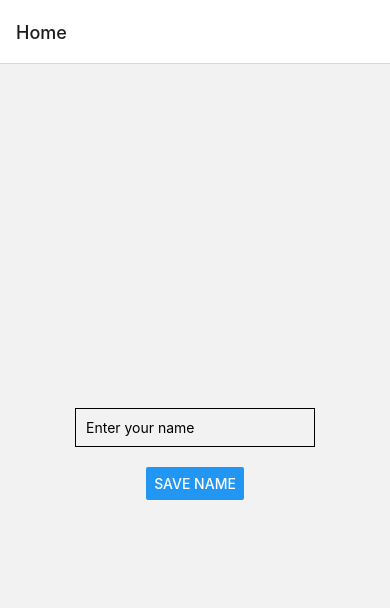
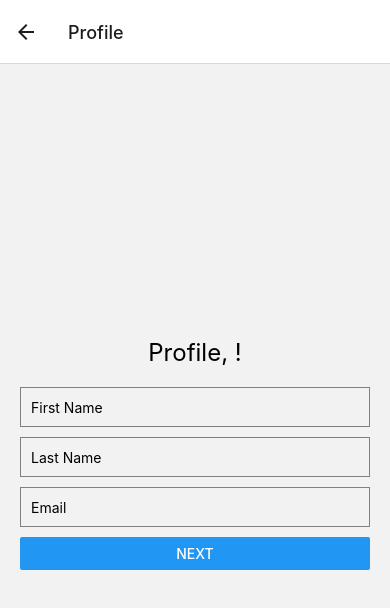
Before and after one commit to gasper94/DocMe-Canvas, a React Native app: screen /Profile in a window 390 px wide. Before the commit this address had no page. Shown: the top 608 px of the page. Built offline with nearby package versions, Linux system fonts and the light colour scheme.

Commit message:
creating initial multi-step form for user information

```diff
--- a/App.js
+++ b/App.js
@@ -7,6 +7,8 @@ import { NameProvider } from './NameContext';
 // Custom components
 import HomeScreen from './components/pages/HomeScreen/HomeScreen';
 import DetailsScreen from './components/pages/DetailsScreen/DetailsScreen';
+import FoodInTake from './components/pages/FoodInTake/FoodInTake';
+import Profile from './components/pages/Profile/Profile';
 
 // Stack Navigator
 const Stack = createStackNavigator();
@@ -17,6 +19,8 @@ const App = () => (
       <Stack.Navigator>
         <Stack.Screen name="Home" component={HomeScreen} />
         <Stack.Screen name="Details" component={DetailsScreen} />
+        <Stack.Screen name="FoodInTake" component={FoodInTake} />
+        <Stack.Screen name="Profile" component={Profile} />
       </Stack.Navigator>
     </NavigationContainer>
   </NameProvider>
--- /dev/null
+++ b/components/pages/FoodInTake/FoodInTake.js
@@ -0,0 +1,51 @@
+import React from 'react';
+import { View, Button, Text, StyleSheet } from 'react-native';
+import Svg, { Path, Circle, Rect } from 'react-native-svg';
+
+const BodySvg = () => {
+  return (
+    <Svg width="200" height="400" viewBox="0 0 200 400" style={styles.bodySvg}>
+      {/* Head */}
+      <Circle cx="100" cy="80" r="40" fill="yellow" />
+
+      {/* Body */}
+      <Rect x="80" y="120" width="40" height="160" fill="blue" />
+
+      {/* Arms */}
+      <Rect x="40" y="120" width="40" height="160" fill="blue" />
+      <Rect x="120" y="120" width="40" height="160" fill="blue" />
+
+      {/* Legs */}
+      <Rect x="80" y="280" width="40" height="120" fill="blue" />
+      <Rect x="120" y="280" width="40" height="120" fill="blue" />
+    </Svg>
+  );
+};
+
+const FoodInTake = () => {
+  const name = "John"; // Replace with the actual name
+
+  return (
+    <View style={{ flex: 1, alignItems: 'center', justifyContent: 'center' }}>
+      <Text>Hello, {name}!</Text>
+      <BodySvg />
+      <View style={{ marginTop: 20 }}>
+        <Button title="Button 1" onPress={() => console.log('Button 1 pressed')} />
+      </View>
+      <View style={{ marginTop: 10 }}>
+        <Button title="Button 2" onPress={() => console.log('Button 2 pressed')} />
+      </View>
+      <View style={{ marginTop: 10 }}>
+        <Button title="Button 3" onPress={() => console.log('Button 3 pressed')} />
+      </View>
+    </View>
+  );
+};
+
+const styles = StyleSheet.create({
+  bodySvg: {
+    marginBottom: 20,
+  },
+});
+
+export default FoodInTake;
--- a/components/pages/HomeScreen/HomeScreen.js
+++ b/components/pages/HomeScreen/HomeScreen.js
@@ -28,6 +28,14 @@ const HomeScreen = ({ navigation }) => {
             onPress={() => navigation.navigate('Details')}
             />
         )}
+        <Button
+            title="Food In Take"
+            onPress={() => navigation.navigate('FoodInTake')}
+        />
+        <Button
+            title="Profile"
+            onPress={() => navigation.navigate('Profile')}
+        />
     </View>
   );
 };
--- /dev/null
+++ b/components/pages/Profile/Profile.js
@@ -0,0 +1,163 @@
+import React, { useContext, useState } from 'react';
+import { View, Button, Text, TextInput, StyleSheet } from 'react-native';
+import { NameContext } from '../../../NameContext';
+
+const Profile = () => {
+  const { name } = useContext(NameContext);
+  const [step, setStep] = useState(1);
+  const [firstName, setFirstName] = useState('');
+  const [lastName, setLastName] = useState('');
+  const [email, setEmail] = useState('');
+  const [physicalActivity, setPhysicalActivity] = useState('');
+  const [aerobicExercise, setAerobicExercise] = useState('');
+  const [strengthTraining, setStrengthTraining] = useState('');
+  const [flexibilityTraining, setFlexibilityTraining] = useState('');
+  const [balanceExercises, setBalanceExercises] = useState('');
+  const [hiit, setHIIT] = useState('');
+  const [lowImpactActivities, setLowImpactActivities] = useState('');
+  const [sportsActivities, setSportsActivities] = useState('');
+
+  const handleNextStep = () => {
+    setStep(step + 1);
+  };
+
+  const handlePreviousStep = () => {
+    setStep(step - 1);
+  };
+
+  const handleSubmit = () => {
+    // Perform form validation and save user information
+    console.log('First Name:', firstName);
+    console.log('Last Name:', lastName);
+    console.log('Email:', email);
+    console.log('Physical Activity:', physicalActivity);
+    console.log('Aerobic Exercise:', aerobicExercise);
+    console.log('Strength Training:', strengthTraining);
+    console.log('Flexibility Training:', flexibilityTraining);
+    console.log('Balance Exercises:', balanceExercises);
+    console.log('HIIT:', hiit);
+    console.log('Low-Impact Activities:', lowImpactActivities);
+    console.log('Sports and Recreational Activities:', sportsActivities);
+  };
+
+  return (
+    <View style={styles.container}>
+      <Text style={styles.title}>Profile, {name}!</Text>
+      {step === 1 && (
+        <View style={styles.stepContainer}>
+          <TextInput
+            placeholder="First Name"
+            value={firstName}
+            onChangeText={setFirstName}
+            style={styles.input}
+          />
+          <TextInput
+            placeholder="Last Name"
+            value={lastName}
+            onChangeText={setLastName}
+            style={styles.input}
+          />
+          <TextInput
+            placeholder="Email"
+            value={email}
+            onChangeText={setEmail}
+            style={styles.input}
+          />
+          <Button title="Next" onPress={handleNextStep} />
+        </View>
+      )}
+      {step === 2 && (
+        <View style={styles.stepContainer}>
+          <Text style={styles.categoryTitle}>Physical Activity</Text>
+          <TextInput
+            placeholder="Aerobic/Cardiovascular Exercise"
+            value={aerobicExercise}
+            onChangeText={setAerobicExercise}
+            style={styles.input}
+          />
+          <TextInput
+            placeholder="Strength Training/Resistance Exercise"
+            value={strengthTraining}
+            onChangeText={setStrengthTraining}
+            style={styles.input}
+          />
+          <TextInput
+            placeholder="Flexibility Training"
+            value={flexibilityTraining}
+            onChangeText={setFlexibilityTraining}
+            style={styles.input}
+          />
+          <TextInput
+            placeholder="Balance and Stability Exercises"
+            value={balanceExercises}
+            onChangeText={setBalanceExercises}
+            style={styles.input}
+          />
+          <Button title="Previous" onPress={handlePreviousStep} />
+          <Button title="Next" onPress={handleNextStep} />
+        </View>
+      )}
+      {step === 3 && (
+        <View style={styles.stepContainer}>
+          <Text style={styles.categoryTitle}>Physical Activity (contd.)</Text>
+          <TextInput
+            placeholder="High-Intensity Interval Training (HIIT)"
+            value={hiit}
+            onChangeText={setHIIT}
+            style={styles.input}
+          />
+          <TextInput
+            placeholder="Low-Impact Activities"
+            value={lowImpactActivities}
+            onChangeText={setLowImpactActivities}
+            style={styles.input}
+          />
+          <TextInput
+            placeholder="Sports and Recreational Activities"
+            value={sportsActivities}
+            onChangeText={setSportsActivities}
+            style={styles.input}
+          />
+          <Button title="Previous" onPress={handlePreviousStep} />
+          <Button title="Next" onPress={handleNextStep} />
+        </View>
+      )}
+      {step === 4 && (
+        <View style={styles.stepContainer}>
+          <Button title="Previous" onPress={handlePreviousStep} />
+          <Button title="Submit" onPress={handleSubmit} />
+        </View>
+      )}
+    </View>
+  );
+};
+
+const styles = StyleSheet.create({
+  container: {
+    flex: 1,
+    alignItems: 'center',
+    justifyContent: 'center',
+    padding: 20,
+  },
+  title: {
+    fontSize: 24,
+    marginBottom: 20,
+  },
+  stepContainer: {
+    width: '100%',
+  },
+  input: {
+    height: 40,
+    borderColor: 'gray',
+    borderWidth: 1,
+    marginBottom: 10,
+    paddingHorizontal: 10,
+  },
+  categoryTitle: {
+    fontSize: 20,
+    fontWeight: 'bold',
+    marginBottom: 10,
+  },
+});
+
+export default Profile;
--- a/package.json
+++ b/package.json
@@ -11,16 +11,19 @@
   "dependencies": {
     "@expo/webpack-config": "^18.0.1",
     "@react-native-community/art": "^1.2.0",
+    "@react-native-community/push-notification-ios": "^1.11.0",
     "@react-navigation/native": "^6.1.6",
     "@react-navigation/stack": "^6.3.16",
     "expo": "~48.0.18",
     "expo-media-library": "^15.2.3",
+    "expo-notifications": "^0.18.1",
     "expo-permissions": "^14.1.1",
     "expo-status-bar": "~1.4.4",
     "react": "18.2.0",
     "react-dom": "18.2.0",
     "react-native": "0.71.8",
     "react-native-gesture-handler": "^2.10.2",
+    "react-native-push-notification": "^8.1.1",
     "react-native-safe-area-context": "^4.5.3",
     "react-native-screens": "^3.20.0",
     "react-native-svg": "^13.9.0",
```
Also changed, not shown: utils/notifications.js (added, +28 -0 lines), 1 other file (tests, documents, lock files or other folders). Lines whose indentation alone changed are shown as unchanged.
